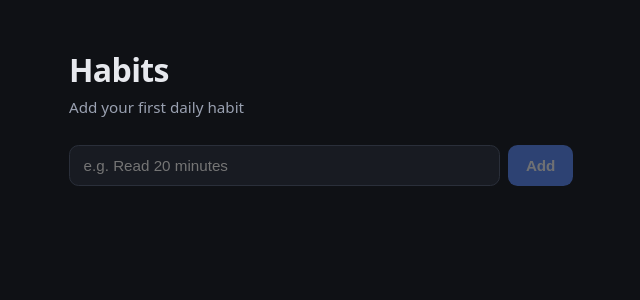
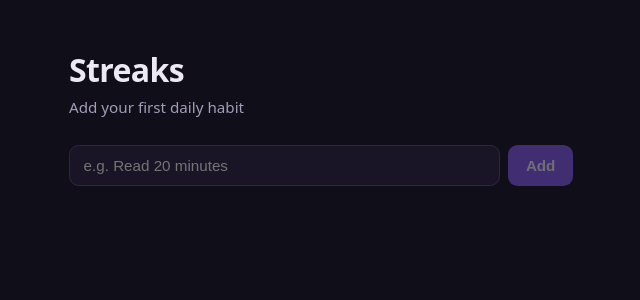
Before and after one commit to nicolasalt-shipit/shipit-demo-app, a React (Vite) app: page / in a window 1280 px wide. Shown: the top 300 px of the page, without its empty margins (319-959 px from the left). Built offline with nearby package versions, Linux system fonts and the light colour scheme.

Commit message:
Done — screenshot above is the live preview.

```diff
--- a/index.html
+++ b/index.html
@@ -3,7 +3,7 @@
   <head>
     <meta charset="UTF-8" />
     <meta name="viewport" content="width=device-width, initial-scale=1.0" />
-    <title>My React App</title>
+    <title>Streaks</title>
   </head>
   <body>
     <div id="root"></div>
--- a/src/App.tsx
+++ b/src/App.tsx
@@ -42,7 +42,7 @@ export function App() {
   return (
     <main className="app">
       <header className="header">
-        <h1>Habits</h1>
+        <h1>Streaks</h1>
         <p className="subtitle">
           {habits.length === 0
             ? "Add your first daily habit"
--- a/src/styles.css
+++ b/src/styles.css
@@ -1,12 +1,14 @@
 :root {
-  --bg: #0f1115;
-  --surface: #181b22;
-  --surface-hover: #1f232c;
-  --border: #2a2f3a;
-  --text: #e7e9ee;
-  --muted: #9aa1b1;
-  --accent: #5b8cff;
-  --done: #3ecf8e;
+  /* Dark surfaces carry a slight violet tint so the accent reads as part of the theme. */
+  --bg: #100e18;
+  --surface: #191527;
+  --surface-hover: #221d33;
+  --border: #2e2743;
+  --text: #ece9f5;
+  --muted: #a49cbb;
+  --accent: #8b5cf6;
+  --accent-bright: #a78bfa;
+  --done: var(--accent);
   color-scheme: dark;
 }
 
@@ -71,6 +73,10 @@ body {
   cursor: pointer;
 }
 
+.add-button:hover:not(:disabled) {
+  background: var(--accent-bright);
+}
+
 .add-button:disabled {
   opacity: 0.4;
   cursor: default;
@@ -108,7 +114,7 @@ body {
   background: transparent;
   border: 2px solid var(--border);
   border-radius: 50%;
-  color: #0f1115;
+  color: #fff;
   font-size: 1rem;
   font-weight: 700;
   cursor: pointer;
```
